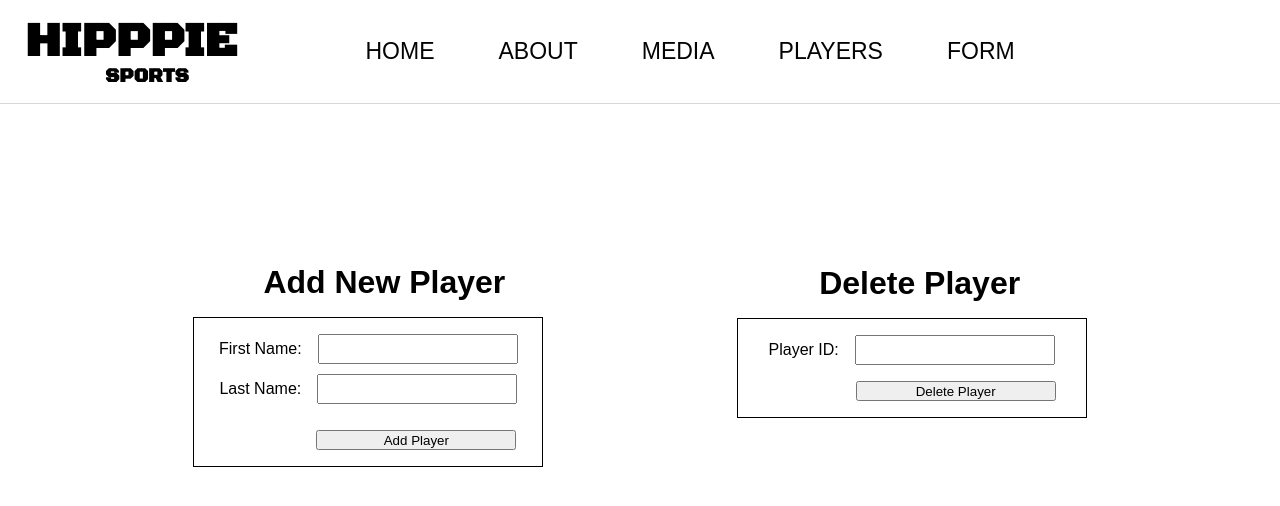
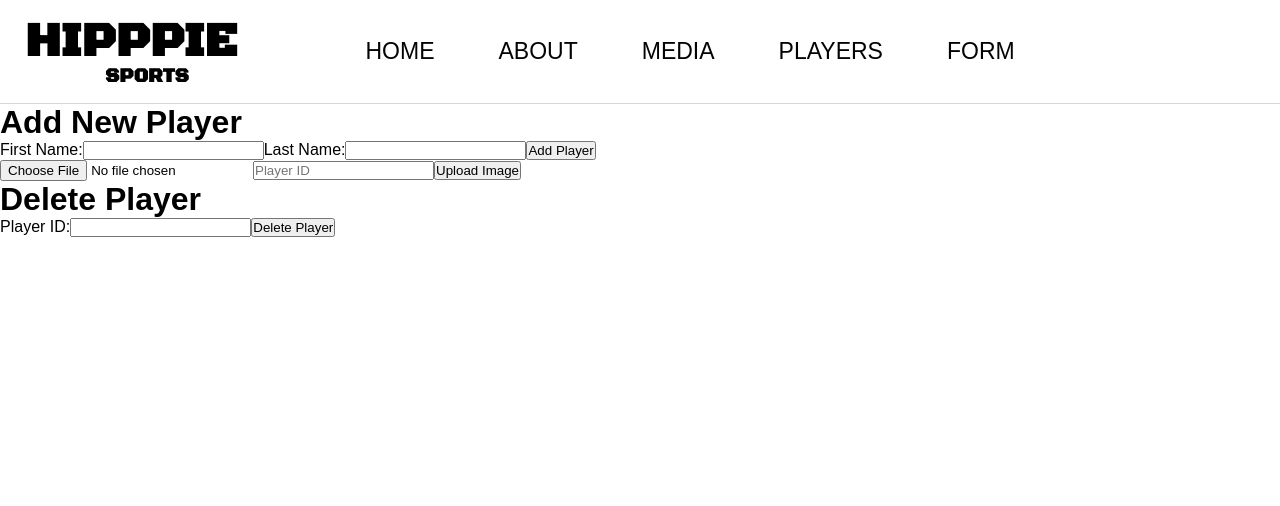
Before and after one commit to Hipppie3/Basketball_frontend, a React (Vite) app: page /editPlayers in a window 1280 px wide. Shown: the top 506 px of the page. Built offline with nearby package versions, Linux system fonts and the light colour scheme.

Commit message:
image upload

```diff
--- a/src/pages/playersFolder/Players.css
+++ b/src/pages/playersFolder/Players.css
@@ -76,6 +76,10 @@
  width: 180px
 }
 .player-name{
+ display: flex;
+ flex-direction: column;
+ align-items: center;
+ gap: 10px;
  padding-top: 7px;
  text-decoration: none;
  color: rgb(16, 16, 16);
--- a/src/pages/playersFolder/Players.jsx
+++ b/src/pages/playersFolder/Players.jsx
@@ -3,6 +3,7 @@ import axios from 'axios';
 import { Link, useNavigate } from 'react-router-dom';
 import './Players.css';
 import { FaSearch } from 'react-icons/fa'
+import hiep from '../videos/h2.png'
 
 
 function Players() {
@@ -48,9 +49,9 @@ function Players() {
         <div className="player-name-container">
         {players.map((player) => (
           <div className="player-card">
-          <img className="player-card-image"/>
-          <div key={player.id} >
+            <div key={player.id} >
             <Link className="player-name" to={`/players/${player.id}`} onClick={(event) => handlePlayerClick(event, player.id)}>
+          <img src={hiep} className="player-card-image"/>
               {player.first_name} {player.last_name} {player.id}
             </Link>
           </div>
--- a/src/pages/playersFolder/playersForm/AddNewPlayers.jsx
+++ b/src/pages/playersFolder/playersForm/AddNewPlayers.jsx
@@ -1,18 +1,18 @@
-import React, { useState } from 'react'
-import './AddNewPlayer.css'
+import React, { useState } from 'react';
 import axios from 'axios';
+import PlayersImage from './PlayersImage';
 
 function AddNewPlayers() {
   const [firstName, setFirstName] = useState('');
   const [lastName, setLastName] = useState('');
   const [deletePlayerId, setDeletePlayerId] = useState('');
-
+  const [playerId, setPlayerId] = useState(''); // Initialize playerId state
 
 const handlePlayerSubmit = async (e) => {
   e.preventDefault();
 
   try {
-    console.log(firstName, lastName)
+    console.log(firstName, lastName);
     const response = await axios.post('https://agile-reef-32463-2ad3559c3e00.herokuapp.com/players', {
       player: {
         first_name: firstName,
@@ -20,10 +20,16 @@ function AddNewPlayers() {
       },
     });
 
+    // Retrieve the playerId from the response
+    const playerId = response.data.player.id;
+    console.log('New player created with ID:', playerId);
+
     // Reset form values
     setFirstName('');
     setLastName('');
-     console.log(response.data)
+
+    // Update the playerId state
+    setPlayerId(playerId);
   } catch (error) {
     console.error(error);
   }
@@ -47,11 +53,8 @@ const handleDeletePlayer = async (e) => {
     }
   };
 
-
-
   return (
     <div className="addNewPlayerContainer">
-
       <div className="playerContainer">
         <h1 className="addPlayerTitle">Add New Player</h1>
 
@@ -74,15 +77,17 @@ const handleDeletePlayer = async (e) => {
               onChange={(e) => setLastName(e.target.value)}
             />
           </label>
-        <button className="addPlayerBtn" type="submit">Add Player</button>
+          <button className="addPlayerBtn" type="submit">
+            Add Player
+          </button>
         </form>
       </div>
 
-
+      <PlayersImage playerId={playerId} setPlayerId={setPlayerId} />
 
       <div className="playerContainer">
         <h1 className="deletePlayerTitle">Delete Player</h1>
-      <form onSubmit={handleDeletePlayer}className="deletePlayer">
+        <form onSubmit={handleDeletePlayer} className="deletePlayer">
           <label>
             Player ID:
             <input
@@ -92,12 +97,13 @@ const handleDeletePlayer = async (e) => {
               onChange={(e) => setDeletePlayerId(e.target.value)}
             />
           </label>
-        <button type="submit" className="deletePlayerBtn">Delete Player</button>
+          <button type="submit" className="deletePlayerBtn">
+            Delete Player
+          </button>
         </form>
       </div>
     </div>
-
-  )
+  );
 }
 
-export default AddNewPlayers
+export default AddNewPlayers;
--- /dev/null
+++ b/src/pages/playersFolder/playersForm/PlayersImage.jsx
@@ -0,0 +1,48 @@
+import React, { useState } from 'react';
+import axios from 'axios';
+
+function PlayersImage({ playerId, setPlayerId }) {
+  const [image, setImage] = useState(null);
+
+  const handleImageChange = (event) => {
+    setImage(event.target.files[0]);
+  };
+
+  const handleSubmit = async (event) => {
+    event.preventDefault();
+
+    const formData = new FormData();
+    formData.append('player[image]', image);
+
+    try {
+      const response = await axios.post(`https://agile-reef-32463-2ad3559c3e00.herokuapp.com/players/${playerId}/upload_image`, formData, {
+        headers: { 'Content-Type': 'multipart/form-data' },
+      });
+
+      console.log('Image uploaded:', response.data);
+      // Handle any success message or further actions after image upload
+
+      // Clear the image input field and reset the playerId
+      setImage(null);
+      setPlayerId('');
+    } catch (error) {
+      console.error('Error uploading image:', error);
+      // Handle any error messages or error handling
+    }
+  };
+
+  return (
+    <form onSubmit={handleSubmit}>
+      <input type="file" onChange={handleImageChange} />
+      <input
+        type="text"
+        placeholder="Player ID"
+        value={playerId}
+        onChange={(e) => setPlayerId(e.target.value)}
+      />
+      <button type="submit">Upload Image</button>
+    </form>
+  );
+}
+
+export default PlayersImage;
```
Also changed, not shown: 1 other file (tests, documents, lock files or other folders). Lines whose indentation alone changed are shown as unchanged.
